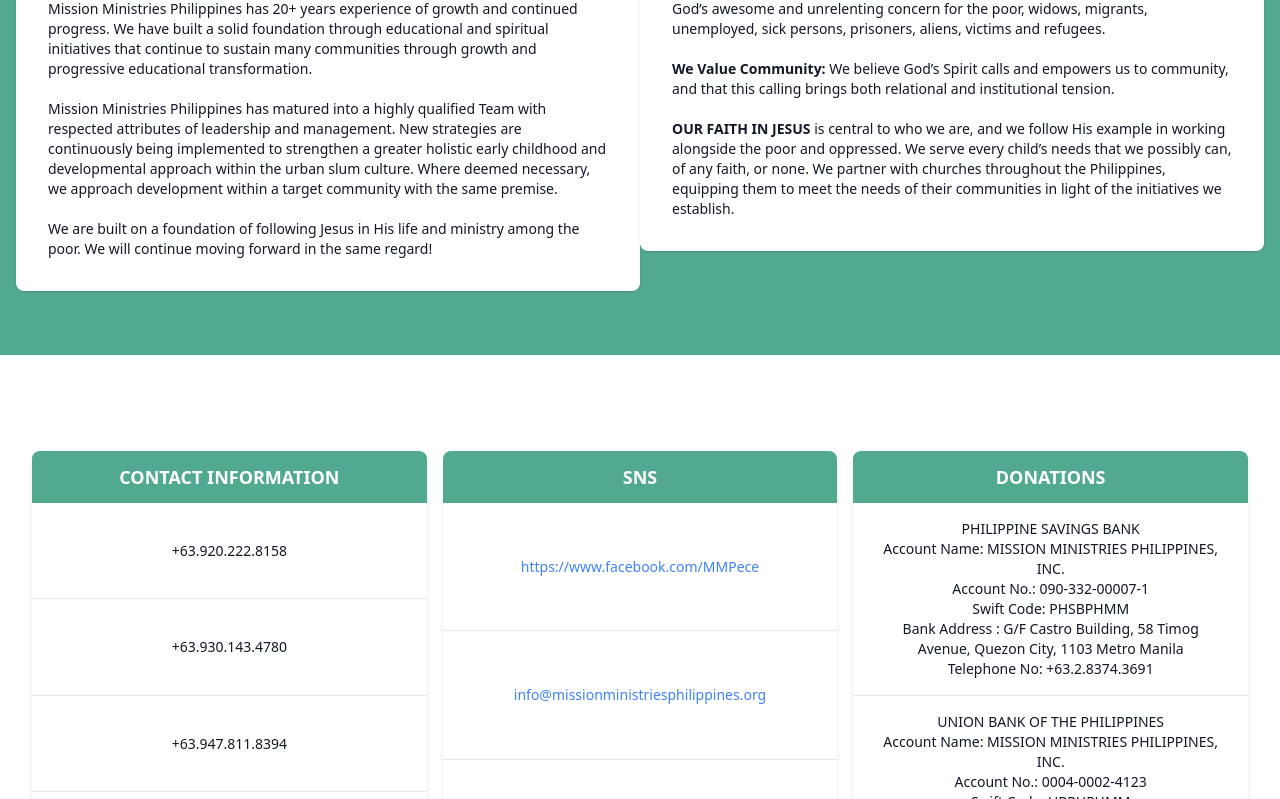
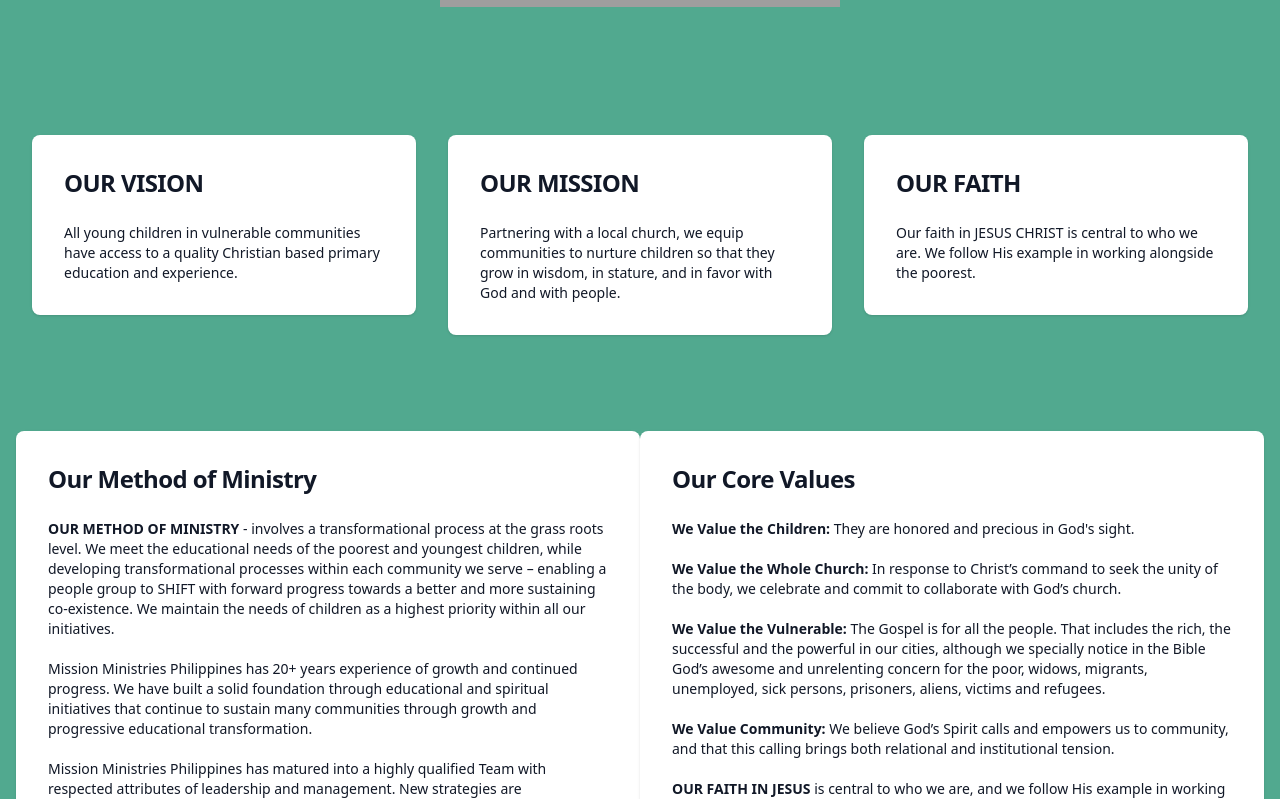
Before and after one commit to TeanConcio/MMP-Website-V2, a Vue app in the folder client/: page /contact in a window 1280 px wide. Shown: the part 1121-1920 px from the top of the page. Built offline with nearby package versions, Linux system fonts and the light colour scheme; grey boxes are pictures that could not be loaded.

Commit message:
Added Vision, Mission, and Faith to Contact Page

```diff
--- a/client/src/components/contact/About.vue
+++ b/client/src/components/contact/About.vue
@@ -15,7 +15,13 @@ const store = useCredentialsStore();
                     About Mission Ministries Philippines
                 </h1>
                 <p class="mb-8 mt-10 text-lg font-normal text-white lg:text-xl sm:px-16 lg:px-48">
-                    Put about Mission Ministries Philippines here
+                    <span class="font-bold">MISSION: CHILD CARE</span>
+                    <br><br>
+                    Mission Ministries Philippines serves community and the poorest by partnering with churches, Non Government Organizations, community based groups and authorized individuals in setting up, or enriching, an existing Early Childhood Development Program.
+                    <br><br>
+                    We believe education is a way out of poverty. Our experience has proven that in order to eradicate the cycle of poverty, many of the poorest children inherit – can only be accomplished by initiating better education choices for children at an early age. This is even more prevalant in the slum communities we serve.
+                    <br><br>
+                    With a commitment to the 4/14 Window Movement (children ages 4 to 14) we also implement initiatives that target children most receptive to receiving the Gospel message of Christ.
                 </p>
             </div>
 
@@ -28,7 +34,64 @@ const store = useCredentialsStore();
             </div>
         </div>
 
-        <div class="container mx-auto px-4 py-8 flex flex-col md:flex-row max-h-fit max-w-full">
+        <div class="container mx-auto px-4 py-8 flex flex-col md:flex-row max-h-fit">
+            <div class="flex-1">
+                <div
+                    class="w-full bg-white rounded-lg mx-auto p-4 shadow dark:border sm:max-w-sm xl:p-0 md:max-p-4 lg:p-8 mb-8"
+                >
+                    <div class="p-6 space-y-4 md:space-y-6 sm:p-8">
+                        <h1
+                            class="text-xl font-bold leading-tight tracking-tight text-gray-900 md:text-2xl dark:text-white"
+                        >
+                            OUR VISION
+                        </h1>
+                        <p
+                            class="block mb-2 text-sm font-medium text-gray-900 dark:text-white"
+                        >
+                            All young children in vulnerable communities have access to a quality Christian based primary education and experience.
+                        </p>
+                    </div>
+                </div>
+            </div>
+            <div class="flex-1">
+                <div
+                    class="w-full bg-white rounded-lg mx-auto p-4 shadow dark:border sm:max-w-sm xl:p-0 md:max-p-4 lg:p-8 mb-8"
+                >
+                    <div class="p-6 space-y-4 md:space-y-6 sm:p-8">
+                        <h1
+                            class="text-xl font-bold leading-tight tracking-tight text-gray-900 md:text-2xl dark:text-white"
+                        >
+                            OUR MISSION
+                        </h1>
+                        <p
+                            class="block mb-2 text-sm font-medium text-gray-900 dark:text-white"
+                        >
+                            Partnering with a local church, we equip communities to nurture children so that they grow in wisdom, in stature, and in favor with God and with people.
+                        </p>
+                    </div>
+                </div>
+            </div>
+            <div class="flex-1">
+                <div
+                    class="w-full bg-white rounded-lg mx-auto p-4 shadow dark:border sm:max-w-sm xl:p-0 md:max-p-4 lg:p-8 mb-8"
+                >
+                    <div class="p-6 space-y-4 md:space-y-6 sm:p-8">
+                        <h1
+                            class="text-xl font-bold leading-tight tracking-tight text-gray-900 md:text-2xl dark:text-white"
+                        >
+                            OUR FAITH
+                        </h1>
+                        <p
+                            class="block mb-2 text-sm font-medium text-gray-900 dark:text-white"
+                        >
+                            Our faith in JESUS CHRIST is central to who we are. We follow His example in working alongside the poorest.
+                        </p>
+                    </div>
+                </div>
+            </div>
+        </div>
+
+        <div class="container mx-auto px-4 py-8 flex flex-col md:flex-row max-h-fit">
             <div class="flex-1">
                 <div
                     class="w-full bg-white rounded-lg mx-auto p-4 shadow dark:border sm:max-w-2xl xl:p-0 md:max-p-4 lg:p-8 mb-8"
```
